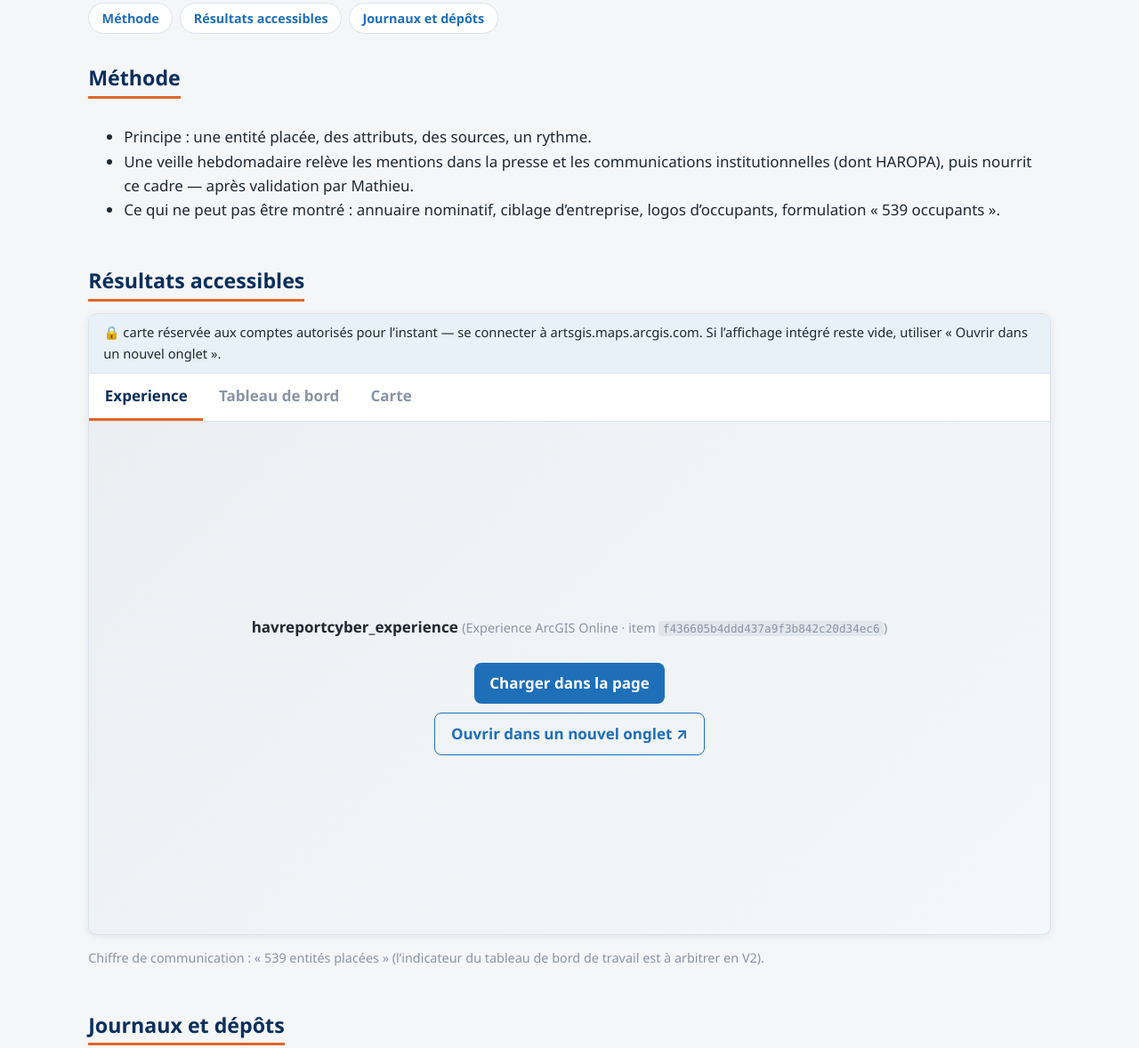
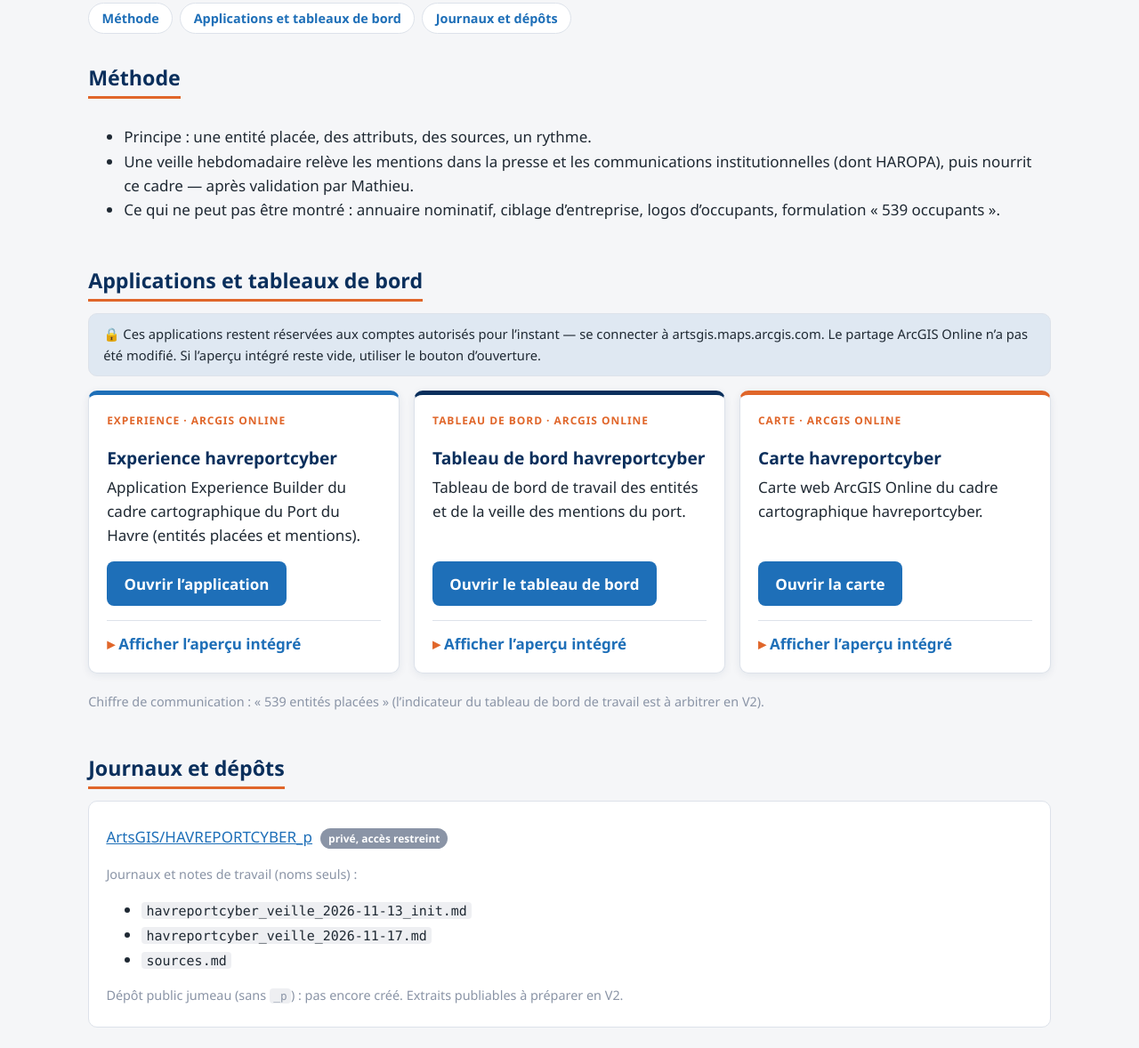
Before and after one commit to ArtsGIS/ARTSGISCOM, a plain HTML site: page docs/artsgiscom_havreportcyber.html in a window 1280 px wide. Shown: the part 401-1579 px from the top of the page at 89% size. Drawn offline with Linux system fonts and the light colour scheme.

Commit message:
artsgiscom : liens et encarts visibles vers les applications AGOL
Encarts toujours visibles pour Experience, tableau de bord et carte, avec boutons HTML directs. Accueil : bloc « Toutes les applications ».

```diff
--- a/docs/artsgiscom_havreportcyber.html
+++ b/docs/artsgiscom_havreportcyber.html
@@ -45,7 +45,7 @@
       <p class="chapo">havreportcyber tient un cadre cartographique du Port du Havre : <strong>539 entités placées</strong>, des liens web associés. Un « métavers » SIG au sens d’une représentation d’entités et de mentions, pas un monde immersif.</p>
     </section>
     <nav class="ancres" aria-label="Sur cette page">
-      <a href="#methode">Méthode</a><a href="#resultats">Résultats accessibles</a><a href="#journaux">Journaux et dépôts</a>
+      <a href="#methode">Méthode</a><a href="#applications">Applications et tableaux de bord</a><a href="#journaux">Journaux et dépôts</a>
     </nav>
     <section id="methode">
       <h2>Méthode</h2>
@@ -55,40 +55,52 @@
         <li>Ce qui ne peut pas être montré : annuaire nominatif, ciblage d’entreprise, logos d’occupants, formulation « 539 occupants ».</li>
       </ul>
     </section>
-    <section id="resultats">
-      <h2>Résultats accessibles</h2>
-    <div class="carte-bloc">
-      <p class="note-acces"><span aria-hidden="true">🔒</span> carte réservée aux comptes autorisés pour l’instant — se connecter à artsgis.maps.arcgis.com. Si l’affichage intégré reste vide, utiliser « Ouvrir dans un nouvel onglet ».</p>
-      <div class="onglets" role="tablist" aria-label="Applications havreportcyber">
-        <button role="tab" type="button" id="t-havreportcyber-0" aria-controls="p-havreportcyber-0" aria-selected="true">Experience</button><button role="tab" type="button" id="t-havreportcyber-1" aria-controls="p-havreportcyber-1" aria-selected="false">Tableau de bord</button><button role="tab" type="button" id="t-havreportcyber-2" aria-controls="p-havreportcyber-2" aria-selected="false">Carte</button>
-      </div>
-      <div class="carte-panneau" role="tabpanel" id="p-havreportcyber-0" aria-labelledby="t-havreportcyber-0">
-        <div class="carte-cadre" data-src="https://experience.arcgis.com/experience/f436605b4ddd437a9f3b842c20d34ec6/" data-titre="havreportcyber_experience">
-          <div class="carte-attente">
-            <p><strong>havreportcyber_experience</strong> <span class="meta">(Experience ArcGIS Online · item <code>f436605b4ddd437a9f3b842c20d34ec6</code>)</span></p>
-            <button class="bouton" type="button" data-charger>Charger dans la page</button>
-            <a class="bouton bouton-sec" href="https://experience.arcgis.com/experience/f436605b4ddd437a9f3b842c20d34ec6/" target="_blank" rel="noopener">Ouvrir dans un nouvel onglet ↗</a>
+    <section id="applications">
+      <h2>Applications et tableaux de bord</h2>
+    <p class="note-acces"><span aria-hidden="true">🔒</span> Ces applications restent réservées aux comptes autorisés pour l’instant — se connecter à artsgis.maps.arcgis.com. Le partage ArcGIS Online n’a pas été modifié. Si l’aperçu intégré reste vide, utiliser le bouton d’ouverture.</p>
+    <div class="applis">
+      <article class="appli appli-experience">
+        <p class="appli-type">Experience · ArcGIS Online</p>
+        <h3>Experience havreportcyber</h3>
+        <p>Application Experience Builder du cadre cartographique du Port du Havre (entités placées et mentions).</p>
+        <div class="appli-actions">
+          <a class="bouton" href="https://experience.arcgis.com/experience/f436605b4ddd437a9f3b842c20d34ec6/" target="_blank" rel="noopener">Ouvrir l’application</a>
+        </div>
+        <details class="appli-apercu">
+          <summary>Afficher l’aperçu intégré</summary>
+          <div class="carte-cadre">
+            <iframe src="https://experience.arcgis.com/experience/f436605b4ddd437a9f3b842c20d34ec6/" title="Experience havreportcyber" loading="lazy" allow="fullscreen; geolocation" referrerpolicy="strict-origin-when-cross-origin"></iframe>
           </div>
+        </details>
+      </article>
+      <article class="appli appli-dashboard">
+        <p class="appli-type">Tableau de bord · ArcGIS Online</p>
+        <h3>Tableau de bord havreportcyber</h3>
+        <p>Tableau de bord de travail des entités et de la veille des mentions du port.</p>
+        <div class="appli-actions">
+          <a class="bouton" href="https://artsgis.maps.arcgis.com/apps/dashboards/a8edc1e4908943d1b5eaf3a9b96e0927" target="_blank" rel="noopener">Ouvrir le tableau de bord</a>
         </div>
-      </div>
-      <div class="carte-panneau" role="tabpanel" id="p-havreportcyber-1" aria-labelledby="t-havreportcyber-1" hidden>
-        <div class="carte-cadre" data-src="https://artsgis.maps.arcgis.com/apps/dashboards/a8edc1e4908943d1b5eaf3a9b96e0927" data-titre="havreportcyber_dashboard">
-          <div class="carte-attente">
-            <p><strong>havreportcyber_dashboard</strong> <span class="meta">(Tableau de bord ArcGIS Online · item <code>a8edc1e4908943d1b5eaf3a9b96e0927</code>)</span></p>
-            <button class="bouton" type="button" data-charger>Charger dans la page</button>
-            <a class="bouton bouton-sec" href="https://artsgis.maps.arcgis.com/apps/dashboards/a8edc1e4908943d1b5eaf3a9b96e0927" target="_blank" rel="noopener">Ouvrir dans un nouvel onglet ↗</a>
+        <details class="appli-apercu">
+          <summary>Afficher l’aperçu intégré</summary>
+          <div class="carte-cadre">
+            <iframe src="https://artsgis.maps.arcgis.com/apps/dashboards/a8edc1e4908943d1b5eaf3a9b96e0927" title="Tableau de bord havreportcyber" loading="lazy" allow="fullscreen; geolocation" referrerpolicy="strict-origin-when-cross-origin"></iframe>
           </div>
+        </details>
+      </article>
+      <article class="appli appli-webmap">
+        <p class="appli-type">Carte · ArcGIS Online</p>
+        <h3>Carte havreportcyber</h3>
+        <p>Carte web ArcGIS Online du cadre cartographique havreportcyber.</p>
+        <div class="appli-actions">
+          <a class="bouton" href="https://artsgis.maps.arcgis.com/apps/mapviewer/index.html?webmap=d5ebfb7381db4d47af4c0bfe273c7875" target="_blank" rel="noopener">Ouvrir la carte</a>
         </div>
-      </div>
-      <div class="carte-panneau" role="tabpanel" id="p-havreportcyber-2" aria-labelledby="t-havreportcyber-2" hidden>
-        <div class="carte-cadre" data-src="https://artsgis.maps.arcgis.com/apps/mapviewer/index.html?webmap=d5ebfb7381db4d47af4c0bfe273c7875" data-titre="havreportcyber_carte">
-          <div class="carte-attente">
-            <p><strong>havreportcyber_carte</strong> <span class="meta">(Carte ArcGIS Online · item <code>d5ebfb7381db4d47af4c0bfe273c7875</code>)</span></p>
-            <button class="bouton" type="button" data-charger>Charger dans la page</button>
-            <a class="bouton bouton-sec" href="https://artsgis.maps.arcgis.com/apps/mapviewer/index.html?webmap=d5ebfb7381db4d47af4c0bfe273c7875" target="_blank" rel="noopener">Ouvrir dans un nouvel onglet ↗</a>
+        <details class="appli-apercu">
+          <summary>Afficher l’aperçu intégré</summary>
+          <div class="carte-cadre">
+            <iframe src="https://artsgis.maps.arcgis.com/apps/mapviewer/index.html?webmap=d5ebfb7381db4d47af4c0bfe273c7875" title="Carte havreportcyber" loading="lazy" allow="fullscreen; geolocation" referrerpolicy="strict-origin-when-cross-origin"></iframe>
           </div>
-        </div>
-      </div>
+        </details>
+      </article>
     </div>
       <p class="meta">Chiffre de communication : « 539 entités placées » (l’indicateur du tableau de bord de travail est à arbitrer en V2).</p>
     </section>
--- a/docs/assets/css/artsgiscom.css
+++ b/docs/assets/css/artsgiscom.css
@@ -92,21 +92,35 @@ h2{font-size:1.45rem;margin:2.2rem 0 .8rem;padding-bottom:.35rem;border-bottom:3
 .placeholder{border:2px dashed var(--orange);border-radius:var(--rayon);padding:1.2rem 1.4rem;background:repeating-linear-gradient(45deg,rgba(224,102,42,.04) 0 12px,transparent 12px 24px)}
 .placeholder-tag{display:inline-block;margin:0 0 .4rem;background:var(--orange);color:#fff;font-weight:700;font-size:.75rem;padding:.1rem .6rem;border-radius:4px;letter-spacing:.08em}
 
-/* Cartes AGOL */
-.carte-bloc{background:var(--surface);border:1px solid var(--bordure);border-radius:var(--rayon);box-shadow:var(--ombre);overflow:hidden}
-.note-acces{margin:0;padding:.6rem 1rem;background:rgba(30,111,184,.1);font-size:.92rem;border-bottom:1px solid var(--bordure)}
-.onglets{display:flex;gap:0;border-bottom:1px solid var(--bordure);overflow-x:auto}
-.onglets button{background:none;border:none;border-bottom:3px solid transparent;padding:.7rem 1.1rem;font:inherit;font-weight:600;color:var(--gris);cursor:pointer;white-space:nowrap}
-.onglets button[aria-selected="true"]{color:var(--titre);border-bottom-color:var(--orange)}
-.carte-cadre{position:relative;height:min(72vh,640px);background:linear-gradient(135deg,rgba(10,47,92,.08),rgba(30,111,184,.05))}
-.carte-cadre iframe{width:100%;height:100%;border:0;display:block}
-.carte-attente{position:absolute;inset:0;display:flex;flex-direction:column;justify-content:center;align-items:center;text-align:center;gap:.6rem;padding:1rem}
-.bouton{display:inline-block;background:var(--bleu);color:#fff;border:none;border-radius:8px;padding:.6rem 1.1rem;font:inherit;font-weight:700;cursor:pointer;text-decoration:none}
+/* Applications AGOL — encarts visibles, liens en dur */
+.note-acces{margin:0 0 1rem;padding:.7rem 1rem;background:rgba(30,111,184,.1);border:1px solid var(--bordure);border-radius:var(--rayon);font-size:.92rem}
+.bouton{display:inline-block;background:var(--bleu);color:#fff;border:none;border-radius:8px;padding:.7rem 1.2rem;font:inherit;font-weight:700;cursor:pointer;text-decoration:none;text-align:center}
 .bouton:hover{background:var(--bleu-nuit);color:#fff}
 .bouton-sec{background:transparent;color:var(--lien);border:1px solid var(--bleu)}
 .bouton-sec:hover{background:var(--bleu);color:#fff}
-.carte-outils{position:absolute;right:.6rem;top:.6rem;z-index:2}
-.carte-outils a{background:rgba(10,47,92,.85);color:#fff;font-size:.8rem;padding:.3rem .6rem;border-radius:6px;text-decoration:none}
+.applis{display:grid;grid-template-columns:repeat(auto-fit,minmax(280px,1fr));gap:1rem;margin:1rem 0 1.2rem}
+.appli{display:flex;flex-direction:column;background:var(--surface);border:1px solid var(--bordure);border-top:5px solid var(--bleu);border-radius:var(--rayon);padding:1.15rem 1.25rem 1.2rem;box-shadow:var(--ombre)}
+.appli-experience{border-top-color:var(--bleu)}
+.appli-dashboard{border-top-color:var(--bleu-nuit)}
+.appli-webmap{border-top-color:var(--orange)}
+.appli-type{margin:0;color:var(--orange);text-transform:uppercase;font-weight:700;font-size:.75rem;letter-spacing:.08em}
+.appli h3{margin:.3rem 0 .45rem;font-size:1.2rem}
+.appli p{margin:0 0 1rem}
+.appli-actions{margin-top:auto;display:flex;flex-wrap:wrap;gap:.55rem;align-items:center}
+.appli-apercu{margin-top:1rem;border-top:1px solid var(--bordure);padding-top:.75rem}
+.appli-apercu summary{cursor:pointer;font-weight:700;color:var(--lien);list-style:none}
+.appli-apercu summary::-webkit-details-marker{display:none}
+.appli-apercu summary::before{content:"▸ ";color:var(--orange)}
+.appli-apercu[open] summary::before{content:"▾ "}
+.carte-cadre{position:relative;height:480px;margin-top:.8rem;border:1px solid var(--bordure);border-radius:8px;overflow:hidden;background:linear-gradient(135deg,rgba(10,47,92,.08),rgba(30,111,184,.05))}
+.carte-cadre iframe{width:100%;height:100%;border:0;display:block}
+.applis-recap{display:grid;grid-template-columns:repeat(auto-fit,minmax(260px,1fr));gap:1rem;margin-top:1rem}
+.appli-recap{background:var(--surface);border:1px solid var(--bordure);border-radius:var(--rayon);padding:1rem 1.15rem 1.15rem;box-shadow:var(--ombre)}
+.appli-recap h3{margin:.2rem 0 .7rem;font-size:1.2rem}
+.appli-recap-liste{list-style:none;margin:0;padding:0;display:flex;flex-direction:column;gap:.75rem}
+.appli-recap-liste li{display:flex;flex-direction:column;align-items:flex-start;gap:.25rem}
+.appli-recap-libelle{color:var(--gris);font-size:.9rem}
+.appli-recap-vide p{margin:0}
 
 /* Dépôts */
 .depot{background:var(--surface);border:1px solid var(--bordure);border-radius:var(--rayon);padding:.6rem 1.2rem}
```
Also changed, not shown: docs/artsgiscom_axeseineevent.html (+42 -30 lines), docs/artsgiscom_normandieveille.html (+7 -4 lines), docs/artsgiscom_ukrainefront.html (+4 -4 lines), docs/assets/js/artsgiscom.js (+1 -15 lines), docs/index.html (+30 -0 lines).
